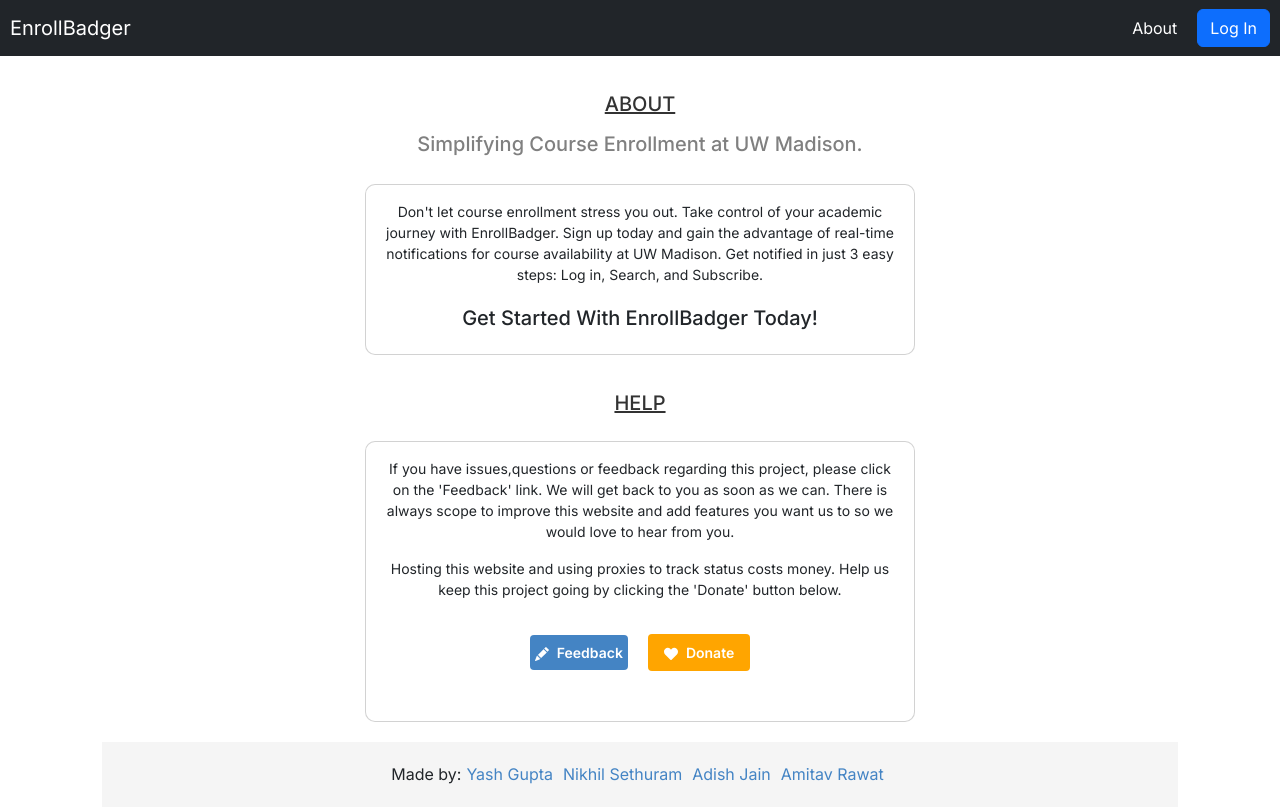
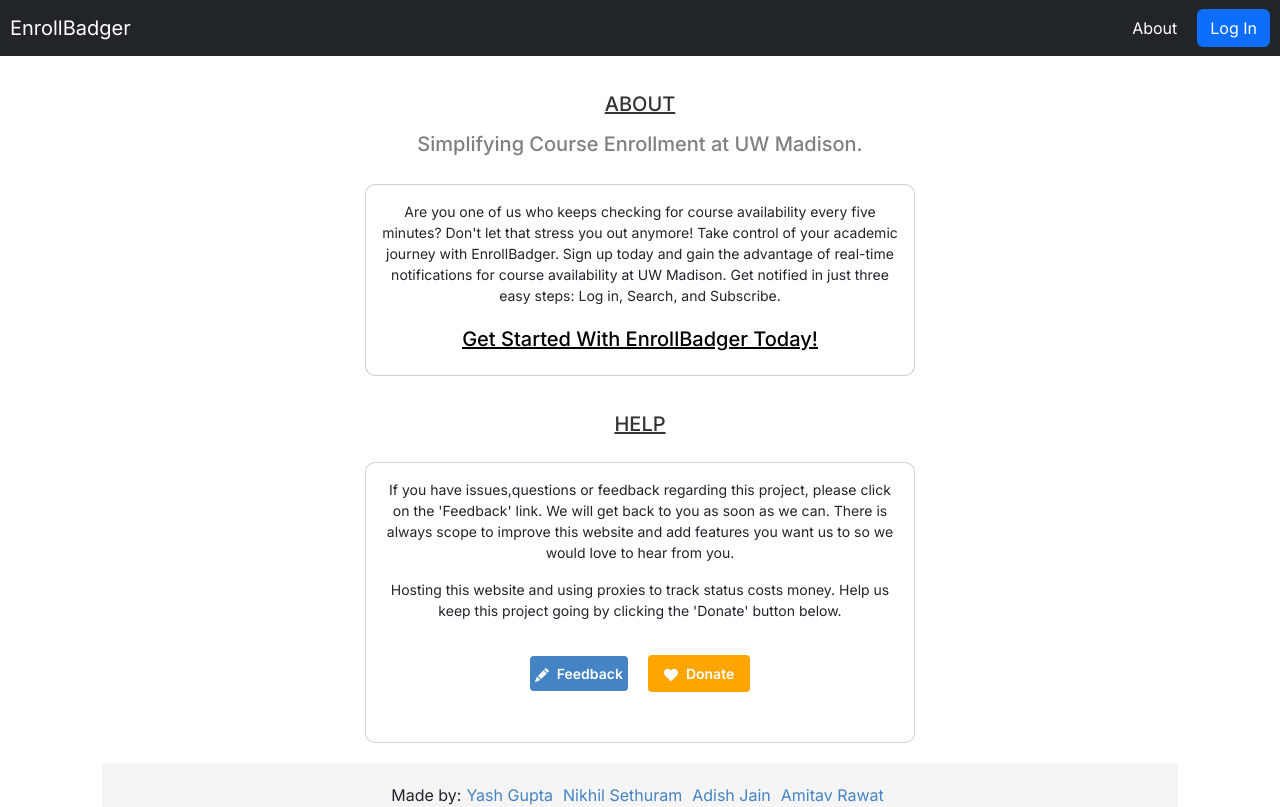
Before and after one commit to yashg4509/enRollBadge, a React (Create React App) app in the folder frontend/my-app/: page /about in a window 1280 px wide. Shown: the top 807 px of the page. Built offline with nearby package versions, Linux system fonts and the light colour scheme; no server answers.

Commit message:
Updated contents in about paged and fixed styling

```diff
--- a/frontend/my-app/src/components/About.js
+++ b/frontend/my-app/src/components/About.js
@@ -1,8 +1,9 @@
-import React, { useState, useEffect } from "react";
+import React from "react";
+import { Link } from "react-router-dom";
 import Footer from "./Footer.jsx";
 import Card from "react-bootstrap/Card";
 import "./About.css"; // Import the CSS file for styling
-import { FaGithub, FaHeart } from "react-icons/fa";
+import { FaHeart } from "react-icons/fa";
 import { BsPencilFill } from "react-icons/bs";
 import "./footer.css";
 
@@ -30,14 +31,17 @@ const About = () => {
           >
             <Card.Body>
               <Card.Text style={{ textAlign: "center", fontSize: 14 }}>
-                Don't let course enrollment stress you out. Take control of your
-                academic journey with EnrollBadger. Sign up today and gain the
-                advantage of real-time notifications for course availability at
-                UW Madison. Get notified in just 3 easy steps: Log in, Search,
-                and Subscribe.
+                Are you one of us who keeps checking for course availability
+                every five minutes? Don't let that stress you out anymore! Take
+                control of your academic journey with EnrollBadger. Sign up
+                today and gain the advantage of real-time notifications for
+                course availability at UW Madison. Get notified in just three
+                easy steps: Log in, Search, and Subscribe.
                 <br />
                 <br />
-                <h5>Get Started With EnrollBadger Today!</h5>
+                <Link to="/signup">
+                  <h5 id="getstarted">Get Started With EnrollBadger Today!</h5>
+                </Link>
               </Card.Text>
             </Card.Body>
           </Card>
--- a/frontend/my-app/src/components/Signup.js
+++ b/frontend/my-app/src/components/Signup.js
@@ -34,7 +34,7 @@ const Signup = () => {
             maxWidth: "500px",
           }}
         >
-          <h2 className="mb-5">Badger Signup</h2>
+          <h2 className="mb-5">Badger Signup!</h2>
           {error && <Alert variant="danger">{error}</Alert>}
           <Form onSubmit={handleSubmit}>
             <Form.Group className="mb-3" controlId="formBasicName">
@@ -67,7 +67,7 @@ const Signup = () => {
               </Button>
             </div>
             <div className="p-4 box mt-3 text-center">
-              Already have an account? <Link to="/">Log In</Link>
+              Already have an account? <Link to="/login">Log In</Link>
             </div>
           </Form>
         </div>
--- a/frontend/my-app/src/components/footer.css
+++ b/frontend/my-app/src/components/footer.css
@@ -123,3 +123,9 @@
   .github-text {
     margin-left: 8px;
   }
+
+  #getstarted{
+    color:black;
+    background-color:white;
+    text-decoration: underline;
+  }
```
